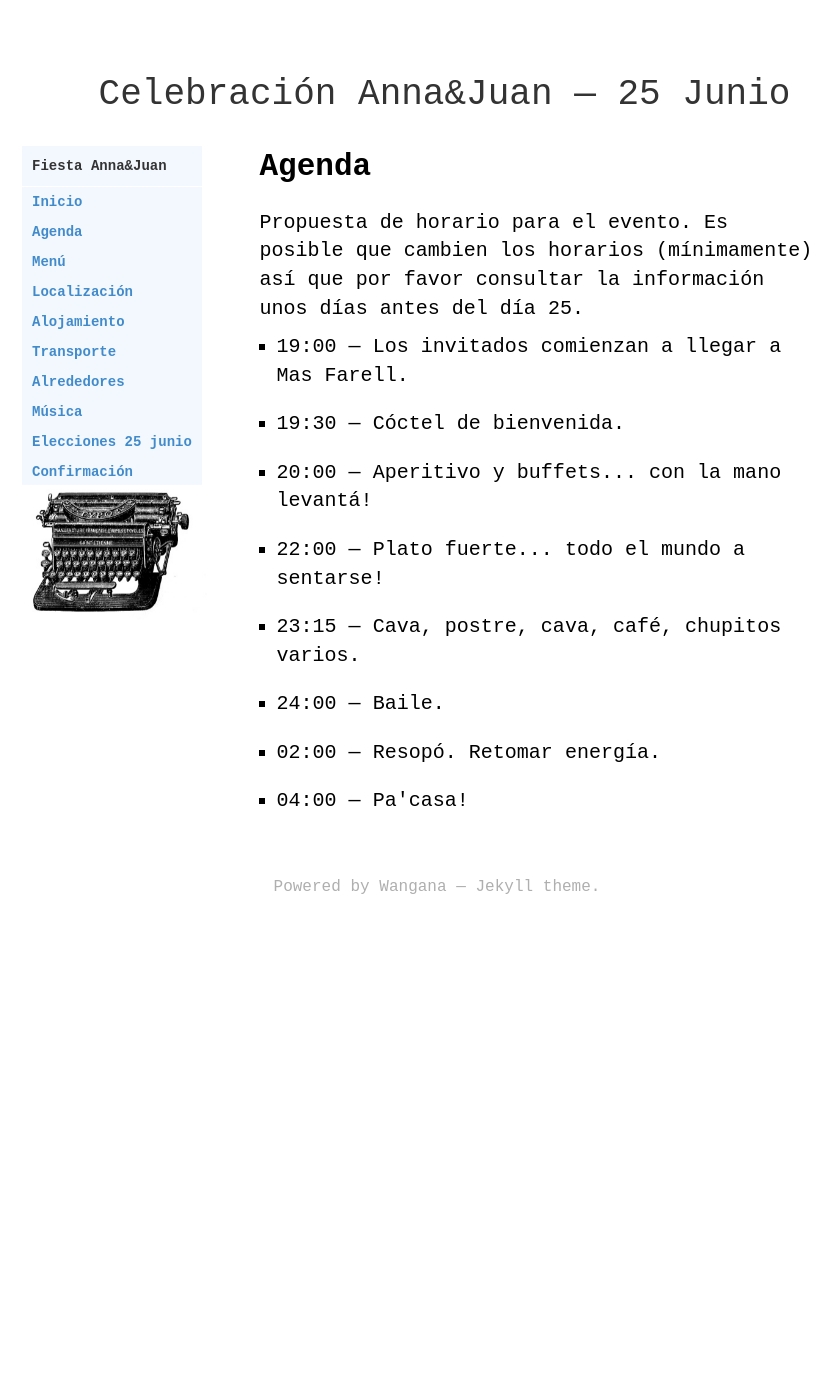
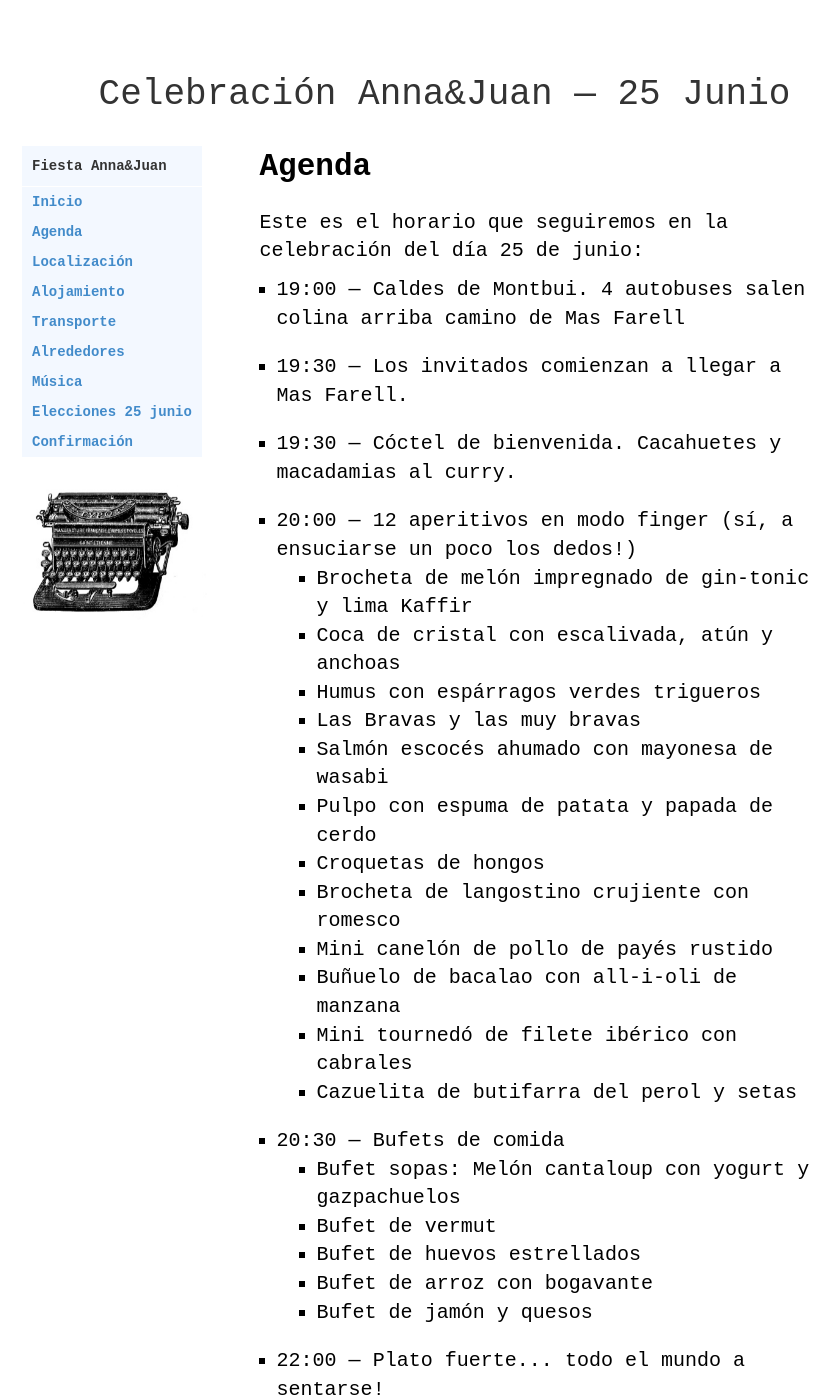
Before and after one commit to juandebravo/juanyanna25junio, a Jekyll site: the page built from agenda.html, in a window 1280 px wide and 1400 px high. Shown: the whole window, without its empty margins (203-1043 px from the left). Built offline with Jekyll 4.4.1, drawn with Linux system fonts in a browser that asks for light colours; some web fonts are replaced; Markdown is read by kramdown in place of the engine named in the settings; some of the changed text lies outside the part shown.

Commit message:
cambiar el wording

```diff
--- a/_includes/sidenav.html
+++ b/_includes/sidenav.html
@@ -3,7 +3,6 @@
     <p class="separator">Fiesta Anna&Juan</p>
     <li><a href="{{ "/index.html" | prepend: site.url }}">Inicio</a></li>
     <li><a href="{{ "/agenda/index.html" | prepend: site.url }}">Agenda</a></li>
-    <li><a href="{{ "/menu/index.html" | prepend: site.url }}">Men&uacute;</a></li>
     <li><a href="{{ "/localizacion/index.html" | prepend: site.url }}">Localización</a></li>
     <li><a href="{{ "/alojamiento/index.html" | prepend: site.url }}">Alojamiento</a></li>
     <li><a href="{{ "/transporte/index.html" | prepend: site.url }}">Transporte</a></li>
--- a/agenda.html
+++ b/agenda.html
@@ -7,24 +7,91 @@ title: Agenda
         {{ page.title }}
     </div>
     <div class="page page-content">
-      Propuesta de horario para el evento. Es posible que cambien los horarios (mínimamente) así
-      que por favor consultar la información unos días antes del día 25.
+      Este es el horario que seguiremos en la celebración del día 25 de junio:
       <p/>
       <ul class="page-list">
         <li>
-            19:00 &mdash; Los invitados comienzan a llegar a Mas Farell.
+            19:00 &mdash; Caldes de Montbui. 4 autobuses salen colina arriba camino de Mas Farell
         </li>
         <li>
-            19:30 &mdash; Cóctel de bienvenida.
+            19:30 &mdash; Los invitados comienzan a llegar a Mas Farell.
         </li>
         <li>
-            20:00 &mdash; Aperitivo y buffets... con la mano levantá!
+            19:30 &mdash; Cóctel de bienvenida. Cacahuetes y macadamias al curry.
+        </li>
+        <li>
+            20:00 &mdash; 12 aperitivos en modo finger (sí, a ensuciarse un poco los dedos!)
+            <ul>
+                <li>
+                    Brocheta de melón impregnado de gin-tonic y lima Kaffir
+                </li>
+                <li>
+                    Coca de cristal con escalivada, atún y anchoas
+                </li>
+                <li>
+                    Humus con espárragos verdes trigueros
+                </li>
+                <li>
+                    Las Bravas y las muy bravas
+                </li>
+                <li>
+                    Salmón escocés ahumado con mayonesa de wasabi
+                </li>
+                <li>
+                    Pulpo con espuma de patata y papada de cerdo
+                </li>
+                <li>
+                    Croquetas de hongos
+                </li>
+                <li>
+                    Brocheta de langostino crujiente con romesco
+                </li>
+                <li>
+                    Mini canelón de pollo de payés rustido
+                </li>
+                <li>
+                    Buñuelo de bacalao con all-i-oli de manzana
+                </li>
+                <li>
+                    Mini tournedó de filete ibérico con cabrales
+                </li>
+                <li>
+                    Cazuelita de butifarra del perol y setas
+                </li>
+            </ul>
+        </li>
+        <li>
+            20:30 &mdash; Bufets de comida
+            <ul>
+                <li>Bufet sopas: Melón cantaloup con yogurt y gazpachuelos</li>
+                <li>Bufet de vermut </li>
+                <li>Bufet de huevos estrellados</li>
+                <li>Bufet de arroz con bogavante</li>
+                <li>Bufet de jamón y quesos</li>
+            </ul>
         </li>
         <li>
             22:00 &mdash; Plato fuerte... todo el mundo a sentarse!
+            <ul>
+                <li>Lubina con chirivía, salsa azafrán, vainilla, espinacas y mejillones, o</li>
+                <li>Solomillo de ternera en su jugo con ceps y cebollitas </li>
+            </ul>
         </li>
         <li>
-            23:15 &mdash; Cava, postre, cava, café, chupitos varios.
+            23:00 &mdash; Postre
+            <ul>
+                <li>Extreme de chocolate negro, brownie y perlas de chocolate</li>
+                <li>Sablée de frutos rojos, chocolate y compota de frambuesa</li>
+            </ul>
+        </li>
+        <li>
+            Bodega
+            <ul>
+                <li>Rosado &mdash; Hiriart D.O. Cigales</li>
+                <li>Blanco &mdash; Ànima de Raimat  D.O. Costers del Segre</li>
+                <li>Tinto &mdash; 3 Ases Crianza D.O. Ribera del Duero</li>
+                <li>Cava &mdash; Sogas Mascaró Brut Nature D.O. Cava</li>
+            </ul>
         </li>
         <li>
             24:00 &mdash; Baile.
@@ -33,7 +100,7 @@ title: Agenda
             02:00 &mdash; Resopó. Retomar energía.
         </li>
         <li>
-            04:00 &mdash; Pa'casa!
+            05:30 &mdash; Pa'casa!
         </li>
       </ul>
     </div>
--- a/index.html
+++ b/index.html
@@ -7,7 +7,7 @@ layout: default
           Bienvenidos a nuestra página web!
         </p>
         <p>
-          Si habéis llegado aquí, lo más normal es que sea porque o Anna o Juan os ha dado
+          Si has llegado aquí, lo más normal es que sea porque Anna o Juan os ha dado
           el enlace donde estamos incluyendo información sobre la fiesta que estamos organizando
           para celebrar que hemos decidido pasar los proximos 50 años juntos.
         </p>
```
Also changed, not shown: alojamiento.html (+1 -16 lines), menu.html (deleted, +0 -58 lines), transporte.html (+3 -4 lines).
